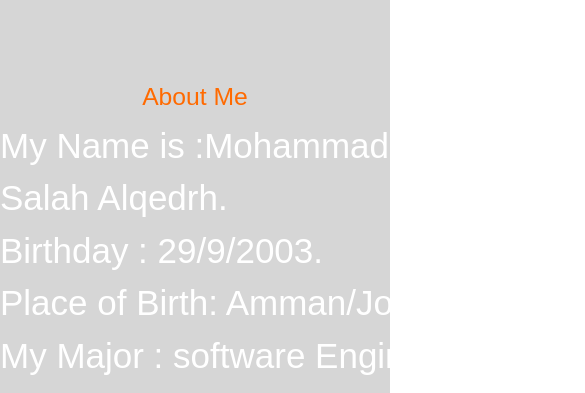
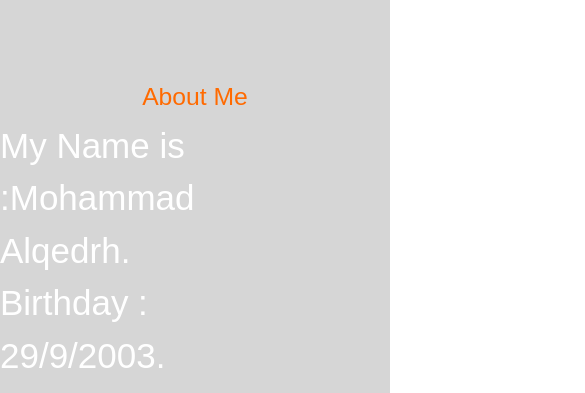
Before and after one commit to mohammedgidrah/first-portfolio, a plain HTML site: page index.html in a window 390 px wide. Shown: the part 1010-1403 px from the top of the page, 585 px wide, since content can reach past the window. Drawn offline with nearby package versions, Linux system fonts and the light colour scheme.

Commit message:
portfolio

```diff
--- a/index.css
+++ b/index.css
@@ -396,5 +396,9 @@ footer {
         width: 50PX;
         font-size: 9PX;
     }
+    p.About{
+
+        width: 150px;
+    }
 
 }
--- a/index.html
+++ b/index.html
@@ -51,7 +51,7 @@
   <section>
     <div class="second">
       <h2 id="About Me">About Me</h2>
-      <p class="About">My Name is :Mohammad Atallah Salah Alqedrh.<br />
+      <p class="About">My Name is :Mohammad Alqedrh.<br />
         Birthday : 29/9/2003.<br />
         Place of Birth: Amman/Jordan.<br />
         My Major : software Engineer.</p>
```
